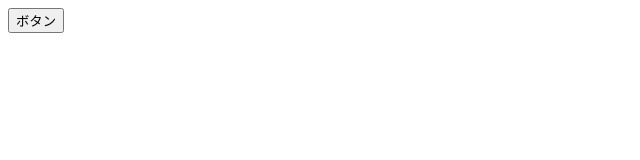
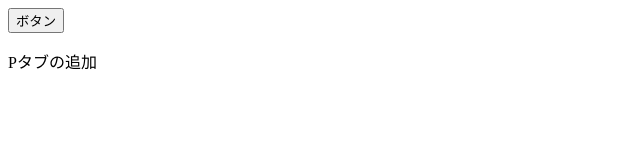
Before and after one commit to jtake/git_entry_20190827, a plain HTML site: page index.html in a window 1280 px wide. Shown: the whole page, without its empty margins (0-640 px from the left). Drawn offline with Linux system fonts and the light colour scheme.

Commit message:
Pタブ追加

```diff
--- a/index.html
+++ b/index.html
@@ -6,5 +6,6 @@
   </head>
   <body>
     <button>ボタン</button>
+    <p>Pタブの追加</p>
   </body>
 </html>
```
